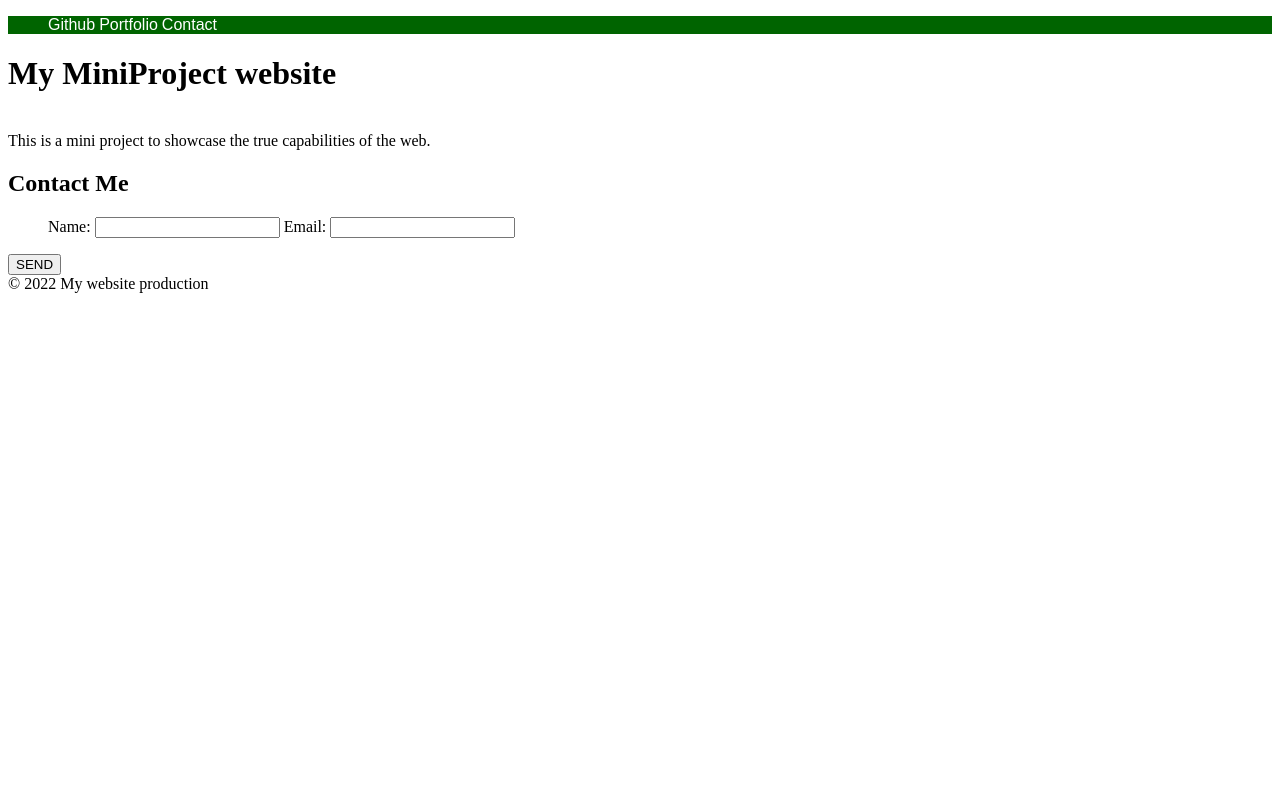
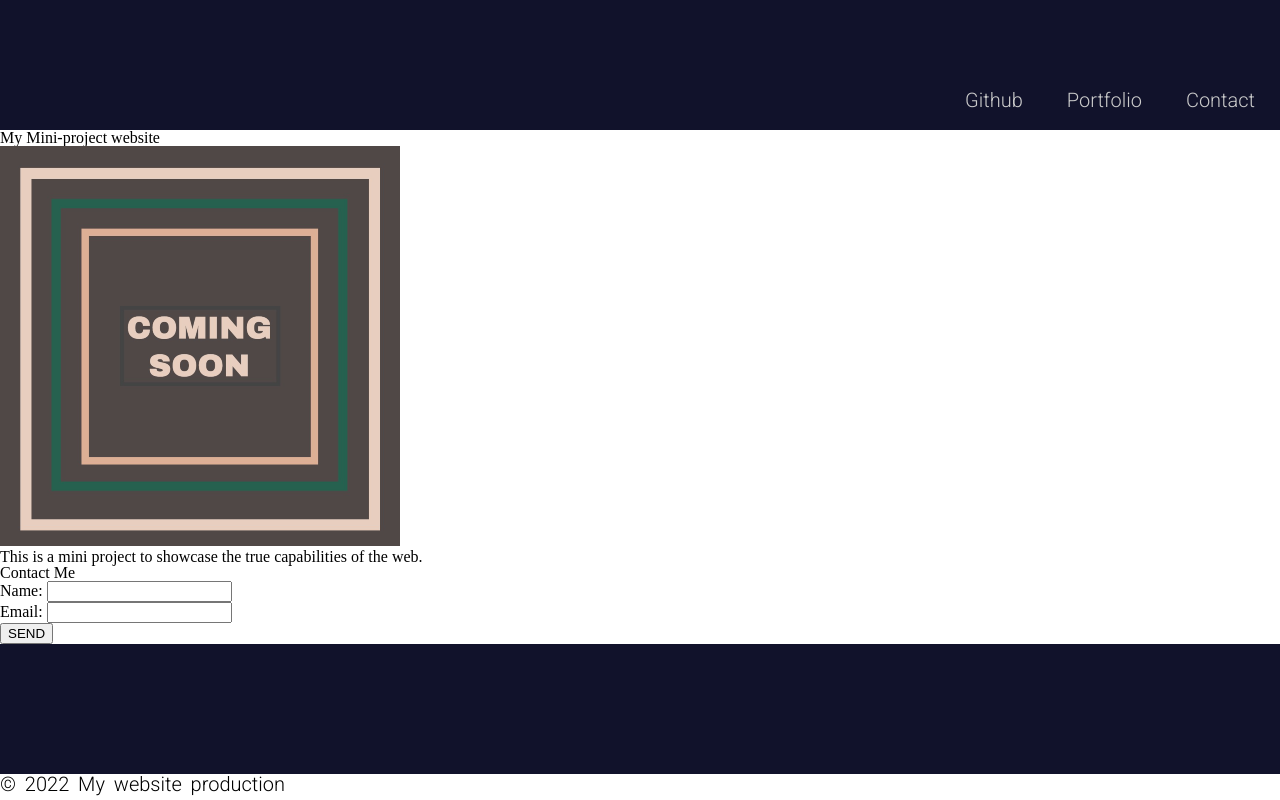
Before and after one commit to RajNori/miniproject, a plain HTML site: page index.html in a window 1280 px wide. Drawn offline with Linux system fonts and the light colour scheme.

Commit message:
changes to landing page styling

```diff
--- a/index.html
+++ b/index.html
@@ -6,40 +6,46 @@
   <meta name="viewport" content="width=device-width, initial-scale=1.0">
   <link rel="stylesheet" href="./style.css">
   <title>Mini Project</title>
+  <!-- <link rel="stylesheet" href="https://cdnjs.cloudflare.com/ajax/libs/font-awesome/4.7.0/css/font-awesome.min.css"> -->
+  <link rel="preconnect" href="https://fonts.googleapis.com">
+  <link rel="preconnect" href="https://fonts.gstatic.com" crossorigin>
+  <link href="https://fonts.googleapis.com/css2?family=Roboto:wght@300&display=swap" rel="stylesheet">
 </head>
 <body>
   <header>
-    <nav class="text">
-      <ul>
-        <li>
+    <nav class="navigation-bar">
+      <ul class="liststyle">
+        <li class="list-item-styling">
         <a href="https://github.com/RajNori">Github</a>
         </li>
-        <li>
+        <li class="list-item-styling">
          <a href="https://github.com/RajNori"> Portfolio</a>
         </li>
-        <li>
+        <li class="list-item-styling">
           <a href="#">Contact</a>
         </li>
       </ul>
     </nav>
   </header>
+
+
   <main>
-    <h1>
-    My MiniProject website
+    <h1 class="project-align">
+    My Mini-project website
     </h1>
-    <div>
-      <img src="" alt="">
-      <figcaption>This is a mini project to showcase the true capabilities of the web.</figcaption>
+    <div class="image-align">
+      <img src="./images/image_1.png" alt="This is out logo.">
+      <figcaption class="image-align">This is a mini project to showcase the true capabilities of the web.</figcaption>
     </div>
     <section>
       <h2 class="text-centre">Contact Me</h2>
       <form action="">
         <ul>
-        <li>
+        <li class="footerlist">
           <label class="textstyle" for="name">Name: </label>
           <input type="text" id="fullname" name="User-name">
         </li>
-      <li>
+      <li class="footerlist">
 <label class="textstyle" for="email">Email:</label>
 <input type="text" id="email" name="user-email">
       </li>
@@ -49,9 +55,11 @@
   </form>
     </section>
 <main>
-  <footer></footer>
+  <footer class="navigation-bar"></footer>
 </main>
+<div class="copyright">
     &#169 2022 My website production
+  </div>
   </main>
 </body>
 </html>
--- a/style.css
+++ b/style.css
@@ -1,22 +1,117 @@
-nav{
-  background-color: darkgreen;
+/* CSS reset applied */
+
+html, body, div, span, applet, object, iframe,
+h1, h2, h3, h4, h5, h6, p, blockquote, pre,
+a, abbr, acronym, address, big, cite, code,
+del, dfn, em, img, ins, kbd, q, s, samp,
+small, strike, strong, sub, sup, tt, var,
+b, u, i, center,
+dl, dt, dd, ol, ul, li,
+fieldset, form, label, legend,
+table, caption, tbody, tfoot, thead, tr, th, td,
+article, aside, canvas, details, embed,
+figure, figcaption, footer, header, hgroup,
+menu, nav, output, ruby, section, summary,
+time, mark, audio, video {
+	margin: 0;
+	padding: 0;
+	border: 0;
+	font-size: 100%;
+	font: inherit;
+	vertical-align: baseline;
+}
+/* HTML5 display-role reset for older browsers */
+article, aside, details, figcaption, figure,
+footer, header, hgroup, menu, nav, section {
+	display: block;
+}
+body {
+	line-height: 1;
+}
+ol, ul {
+	list-style: none;
+}
+blockquote, q {
+	quotes: none;
+}
+blockquote:before, blockquote:after,
+q:before, q:after {
+	content: '';
+	content: none;
+}
+table {
+	border-collapse: collapse;
+	border-spacing: 0;
+}
+
+/* code starts here */
+
+.navigation-bar{
+height: 90px;
+background-color: #11122b;
+color: #cbcbcb;
+display: flex;
+justify-content:right;
+align-items:center;
+padding:30px 5px 10px 5px ;
+}
+
+.list-item-styling{
+  display: inline-block;
+  margin: 20px;
+  margin-top: 70px;
+}
+
+a {
+  font-family: 'Roboto', sans-serif;
+  font-size: 1.25rem;
+  color: #cbcbcb;
+  list-style: none;
+  text-decoration: none
+}
+.copyright{
+  font-family: 'Roboto', sans-serif;
+  font-size: 1.25rem;
+  word-spacing: 0.25rem;
+
+}
 
 
-}
-ul{
 
+
+
+
+
+
+
+
+
+/* ul{
   list-style: none;
 
 }
 li{
   display: inline;
   text-align: center;
+
+
 }
 li a{
+position: relative;
+top: 70px;
+right: 5px;
+  text-decoration: none;
+  font-size: 18px;
+  line-height: 1.25rem;
+  font-family: Arial, Helvetica, sans-serif;
+  padding-left: 10px;
+  padding-right: 10px;
+  color: #cbcbcb;
+}
+h1 h2{
+  margin: 20px;
+}
 
-  text-decoration: none;
-  font-family: Arial, Helvetica, sans-serif;
-
-  color: #ffff;
-
-}
+.image-align{
+display: block;
+} */
```
Also changed, not shown: images/image_1.png (added).
